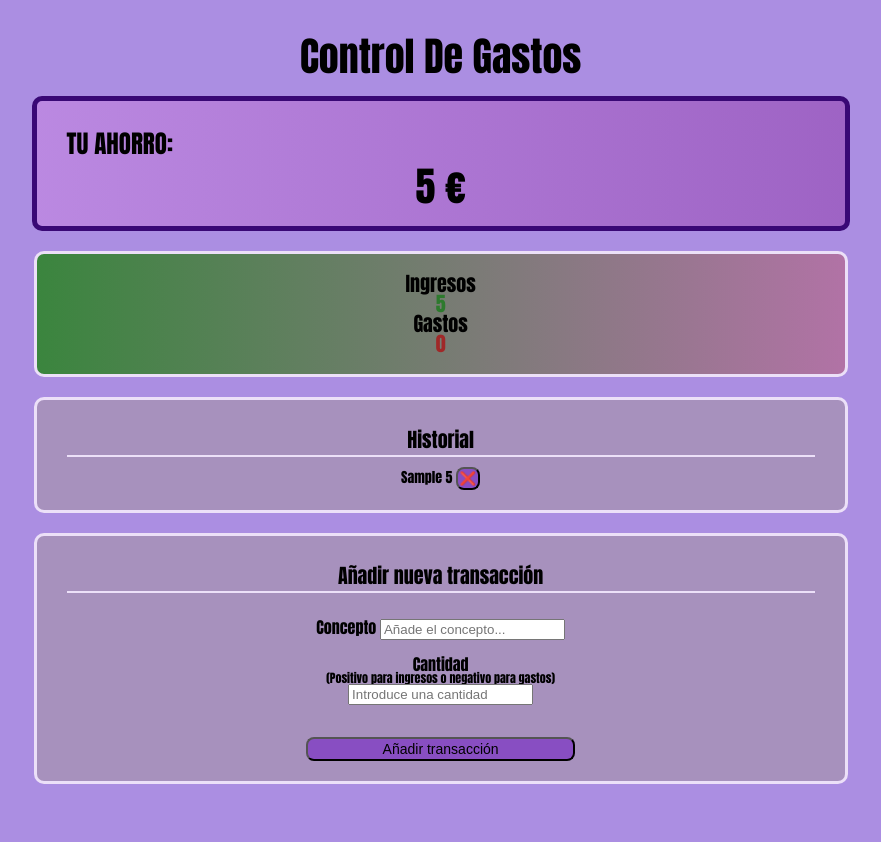
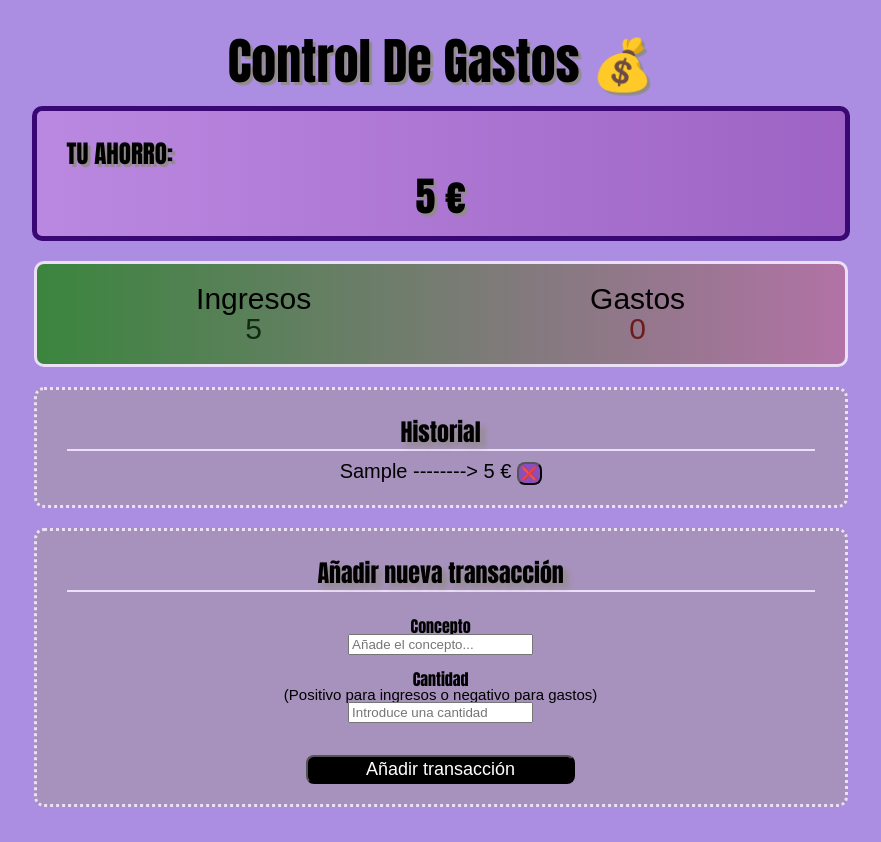
Before and after one commit to YolandaDiaz/Practica-Javascript-en-el-navegador, a plain HTML site: page index.html in a window 1280 px wide. Both pictures are taken after typing "Sample", "5" into the empty fields and a click on the button "Añadir transacción". Shown: the top 842 px of the page, without its empty margins (225-1106 px from the left). Before the commit the page ends 819 px from the top, so only its background shows below. Drawn offline with Linux system fonts and the light colour scheme.

Commit message:
Commit final

```diff
--- a/index.css
+++ b/index.css
@@ -9,10 +9,11 @@ body {
 }
 
 h1 {
-    font-size: 40px;
+    font-size: 50px;
     text-align: center;
     margin: 10px;
-
+    text-shadow: 3px 3px 1px rgb(146, 139, 139);
+    font-family: Impact;
 }
 
 h2 {
@@ -21,15 +22,22 @@ h2 {
 }
 
 h3 {
-    font-size: 20px;
+    font-size: 24px;
     border-bottom: 2px solid rgb(236, 224, 248);
     padding-bottom: 5px;
     margin: 10px;
+    text-shadow: 5px 5px 5px rgb(146, 139, 139);
 }
 
 .info {
-    font-size: 12px;
+    font-family: sans-serif;
+    font-size: 15px;
     text-align: center;
+}
+
+#register {
+    font-family: sans-serif;
+    font-size: 20px;
 }
 
 .ahorro {
@@ -40,6 +48,7 @@ h3 {
     border-radius: 10px;
     font-size-adjust: 80%;
     background: linear-gradient(90deg, rgb(223, 124, 223, 0.3), rgb(128, 0, 128, 0.3) ) ;
+    text-shadow: 3px 3px 1px rgb(146, 139, 139);
 }
 
 #total {
@@ -48,8 +57,9 @@ h3 {
 }
 
 .summary {
-    display: flexbox;
+    display: flex;
     justify-content: space-around;
+    font-family: sans-serif;
     border: 3px solid rgb(236, 224, 248);
     border-radius: 10px;
     padding: 20px;
@@ -57,14 +67,15 @@ h3 {
     width: 60%;
     align-items: center;
     text-align: center;
-    font-size: 20px;
+    font-size: 30px;
     background: linear-gradient(90deg, rgba(32, 131, 23, 0.808), rgba(192, 51, 26, 0.3) ) ;
+    flex-wrap: wrap;
 }
 
 .historical {
     display: flexbox;
     justify-content: space-between;
-    border: 3px solid rgb(236, 224, 248);
+    border: 3px dotted rgb(236, 224, 248);
     border-radius: 10px;
     padding: 20px;
     margin: 10px;
@@ -80,7 +91,7 @@ h3 {
 .transaction {
     display: flexbox;
     justify-content: space-between;
-    border: 3px solid rgb(236, 224, 248);
+    border: 3px dotted rgb(236, 224, 248);
     border-radius: 10px;
     padding: 20px;
     margin: 10px;
@@ -92,22 +103,16 @@ h3 {
 }
 
 #income{
-    color: rgb(45, 122, 45);
+    color: rgb(17, 43, 17);
 }
 
 #expenses {
-    color: rgb(160, 40, 40);
+    color: rgb(109, 28, 28);
 }
 
 .InputForm {
-    border: 1px solid  rgb(236, 224, 248);
-    border-radius: 10px;
-    display: flexbox;
+    display: flex;
     font-size: 12px;
-    padding: 5px;
-    width: 100%;
-    background-color: rgb(210, 231, 238);
-    box-shadow: var(--box-shadow);
 }
 
 #addtrans{
@@ -115,10 +120,11 @@ h3 {
     margin-top: 1rem;
     padding: 2px;
     color: solid rgb(57, 8, 117);
-    font-size: 14px;
+    font-size: 18px;
     position: relative;
     border-radius: 8px;
     width: 35%;
+    cursor: pointer;
 }
 
 .buttonRemove {
@@ -126,4 +132,14 @@ h3 {
     padding: 2px;
     position: relative;
     border-radius: 8px;
+    cursor: pointer;
  }
+
+  #addtrans:hover,
+  #addtrans:focus,
+  .buttonRemove:hover,
+  .buttonRemove:focus {
+    outline     : none;
+    background  : #000;
+    color       : #FFF;
+  }
--- a/index.html
+++ b/index.html
@@ -10,7 +10,7 @@
 </head>
 <body>
     <header>
-        <h1>Control De Gastos</h1>
+        <h1>Control De Gastos 💰</h1>
     </header>
     <div class="ahorro">
         <h2>TU AHORRO:</h2>
@@ -36,7 +36,9 @@
         <h3>Añadir nueva transacción</h3>
         <form  novalidate>
             <br class="InputForm">
+                <div>
                 <label for="concept" class="formTag">Concepto</label>
+                </div>
                 <input id="concept" name="concept" type="text" placeholder="Añade el concepto...">
             </br>
             <br class="InputForm">
--- a/index.js
+++ b/index.js
@@ -1,5 +1,5 @@
 
-let buttonCounter = 0
+let buttonCounter = 0;
 const buttonElement = document.querySelector('#addtrans');
 const buttonRemover = document.querySelector(`#remover${buttonCounter}`);
 let expendListElement = document.querySelector('#register');
@@ -12,18 +12,13 @@ let negative = 0;
 let total = 0;
 
 function saveRegister(expense) {
-  //crear la info
-  let expenseElement = ` ${expense.concept} ${expense.quantity}
+  let expenseElement = ` ${expense.concept} --------> ${expense.quantity} €
   <button class="buttonRemove" onclick="removeClicked(${buttonCounter})">❌</button> `;
-  //crear la tag
   let expenseTag = document.createElement("p");
-  //añadir id al párrafo
   expenseTag.setAttribute("id", `${buttonCounter}`);
-  //meter info en tag
   expenseTag.innerHTML = expenseElement;
-  //metar tag en el nodo de html
   expendListElement.appendChild(expenseTag);
-}
+};
 
 function saveEntry(expense) {
   let cant = parseFloat(expense.quantity);
@@ -39,9 +34,6 @@ function saveEntry(expense) {
 };
 
 function deleteEntry(x) {
-//buscar la cant borrada
-//let prueba = listRegister.id === x
-//si es + restarla de income, si es negativa, sumarla a expenses
   for (let index = 0; index < listRegister.length; index ++) {
     if (listRegister[index].id === x) {
       let cantRem = listRegister[index].quantity;
@@ -64,28 +56,21 @@ function removeClicked(x) {
   deleteEntry(x);
 };
 
-// añadir listener al evento click del botón
 buttonElement.addEventListener("click", (event) => {
   event.preventDefault();
   buttonCounter ++;
   const inputConcept = document.querySelector('#concept');
   const inputQuantity = document.querySelector("#quantity");
-  // guardamos el valor en localStorage
-  //localStorage.setItem("savedText", inputConcept.value);
-  //localStorage.setItem("savedCant", inputQuantity.value);
   let expense = {
     concept: inputConcept.value,
     quantity: parseFloat(inputQuantity.value),
     id: buttonCounter,
   };
+
   listRegister.push (expense);
-  // ejecutar la función que guarda los datos en el historial
   saveRegister(expense);
-
-  //Ejecutar la función que suma un ingreso o un gasto
   saveEntry(expense);
 
-  // borrar lo que hay escrito en el input
   inputConcept.value = "";
   inputQuantity.value = "";
 });
```
